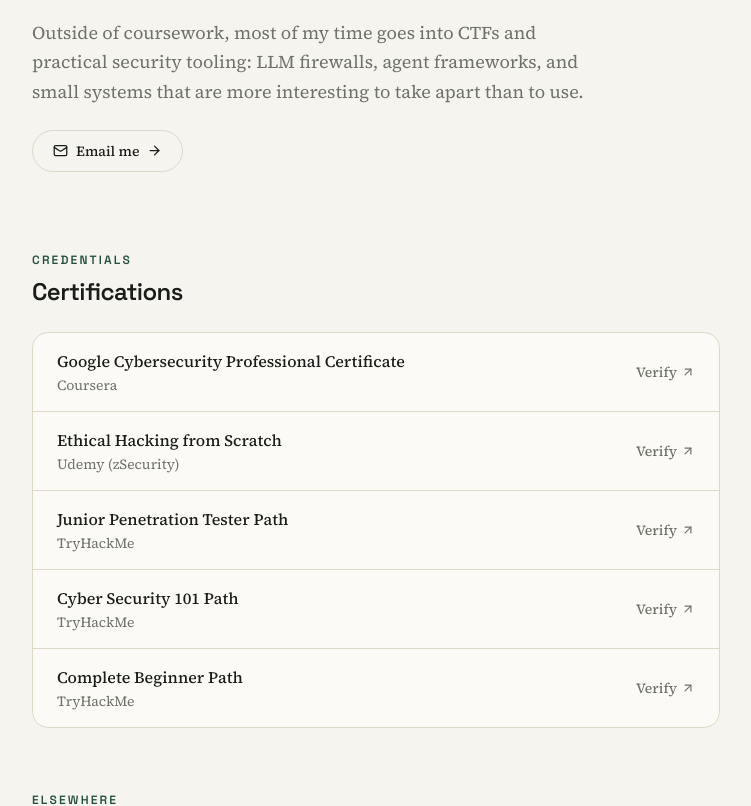
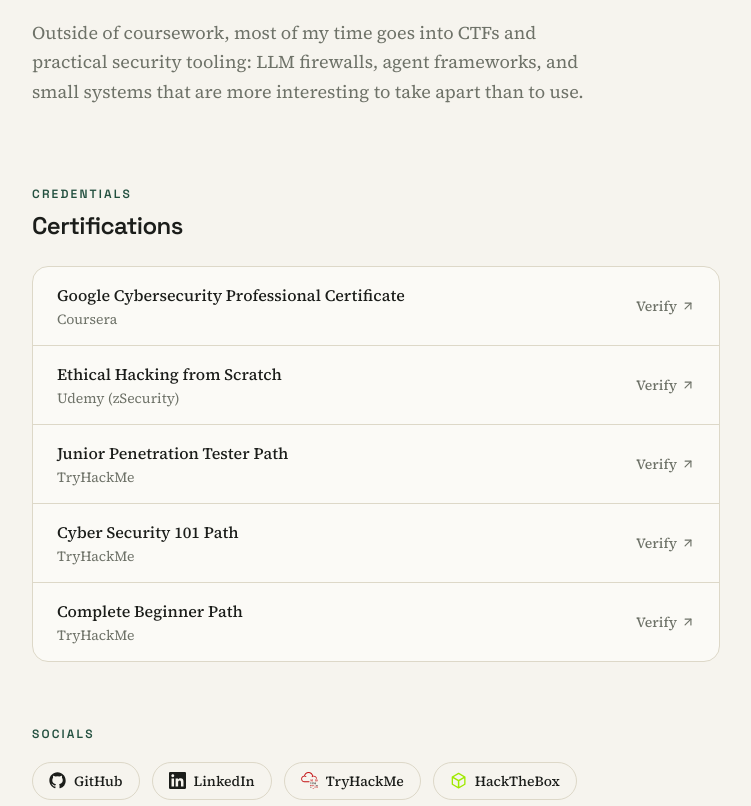
Before and after one commit to mohitmonnappa/personal-website, a Next.js app: page /about in a window 1280 px wide. Shown: the part 380-1186 px from the top of the page, without its empty margins (264-1015 px from the left). Built offline with nearby package versions, Linux system fonts and the light colour scheme.

Commit message:
Reorder homepage sections, trim about page, and normalize dashes on notes page
Swap Field notes and Projects section order on the homepage, drop the
about page's email button, rename Elsewhere to Socials, and replace em
dashes with hyphens in the notes intro copy.

```diff
--- a/src/app/about/page.tsx
+++ b/src/app/about/page.tsx
@@ -1,10 +1,9 @@
 import type { Metadata } from "next";
 import Link from "next/link";
-import { ArrowUpRight, Mail } from "lucide-react";
+import { ArrowUpRight } from "lucide-react";
 import { Container } from "@/components/Container";
 import { PageHeader } from "@/components/PageHeader";
 import { Eyebrow } from "@/components/Eyebrow";
-import { Button } from "@/components/Button";
 import {
   GithubGlyph,
   HackTheBoxGlyph,
@@ -57,12 +56,6 @@
         </p>
       </div>
 
-      <div className="mt-6">
-        <Button href="mailto:monnappamohit@gmail.com" external variant="secondary">
-          <Mail size={15} /> Email me
-        </Button>
-      </div>
-
       <div className="mt-20">
         <Eyebrow>Credentials</Eyebrow>
         <h2 className="mt-2 font-display text-2xl font-semibold tracking-tight text-ink">
@@ -97,7 +90,7 @@
       </div>
 
       <div className="mt-16 mb-20">
-        <Eyebrow>Elsewhere</Eyebrow>
+        <Eyebrow>Socials</Eyebrow>
         <div className="mt-5 flex flex-wrap gap-3">
           {SOCIALS.map((s) => (
             <Link
--- a/src/app/notes/page.tsx
+++ b/src/app/notes/page.tsx
@@ -12,14 +12,14 @@
         Notes
       </h1>
       <p className="mt-2 text-lg font-medium text-clay">
-        A pentest field manual — phase by phase, tool by tool.
+        A pentest field manual - phase by phase, tool by tool.
       </p>
 
       <div className="mt-6 max-w-2xl space-y-5 text-lg leading-relaxed text-stone">
         <p>
           These are my personal pentesting notes, written and collected over
           time. They&apos;re designed to be easy to access and to roughly
-          follow the order of a pentest — pick a phase from the sidebar and
+          follow the order of a pentest - pick a phase from the sidebar and
           work through it.
         </p>
         <p>
@@ -28,7 +28,7 @@
           refining and expanding them over time.
         </p>
         <p>Hope you find some value in them.</p>
-        <p className="text-ink">— Mohit</p>
+        <p className="text-ink">- Mohit</p>
       </div>
 
       <h2 className="mt-14 font-display text-xl font-semibold tracking-tight text-ink">
--- a/src/app/page.tsx
+++ b/src/app/page.tsx
@@ -14,38 +14,6 @@
   return (
     <>
       <Hero />
-
-      <TraceDivider />
-
-      <Container wide>
-        <div className="flex items-end justify-between gap-4">
-          <div>
-            <Eyebrow>Selected work</Eyebrow>
-            <h2 className="mt-2 font-display text-2xl font-semibold tracking-tight text-ink sm:text-3xl">
-              Projects
-            </h2>
-          </div>
-          <Link
-            href="/projects"
-            className="hidden items-center gap-1 text-sm font-medium text-stone transition-colors hover:text-pine sm:flex"
-          >
-            All projects <ArrowUpRight size={15} />
-          </Link>
-        </div>
-
-        <div className="mt-8 grid gap-5 sm:grid-cols-2 lg:grid-cols-3">
-          {projects.map((project) => (
-            <ProjectCard key={project.slug} project={project} />
-          ))}
-        </div>
-
-        <Link
-          href="/projects"
-          className="mt-6 flex items-center gap-1 text-sm font-medium text-stone transition-colors hover:text-pine sm:hidden"
-        >
-          All projects <ArrowUpRight size={15} />
-        </Link>
-      </Container>
 
       <TraceDivider />
 
@@ -96,6 +64,38 @@
         </div>
       </Container>
 
+      <TraceDivider />
+
+      <Container wide>
+        <div className="flex items-end justify-between gap-4">
+          <div>
+            <Eyebrow>Selected work</Eyebrow>
+            <h2 className="mt-2 font-display text-2xl font-semibold tracking-tight text-ink sm:text-3xl">
+              Projects
+            </h2>
+          </div>
+          <Link
+            href="/projects"
+            className="hidden items-center gap-1 text-sm font-medium text-stone transition-colors hover:text-pine sm:flex"
+          >
+            All projects <ArrowUpRight size={15} />
+          </Link>
+        </div>
+
+        <div className="mt-8 grid gap-5 sm:grid-cols-2 lg:grid-cols-3">
+          {projects.map((project) => (
+            <ProjectCard key={project.slug} project={project} />
+          ))}
+        </div>
+
+        <Link
+          href="/projects"
+          className="mt-6 flex items-center gap-1 text-sm font-medium text-stone transition-colors hover:text-pine sm:hidden"
+        >
+          All projects <ArrowUpRight size={15} />
+        </Link>
+      </Container>
+
       <Container wide className="mt-24 mb-8">
         <div className="rounded-2xl border border-line bg-paper-raised px-8 py-12 text-center sm:px-14">
           <h2 className="font-display text-2xl font-semibold tracking-tight text-ink sm:text-3xl">
```
